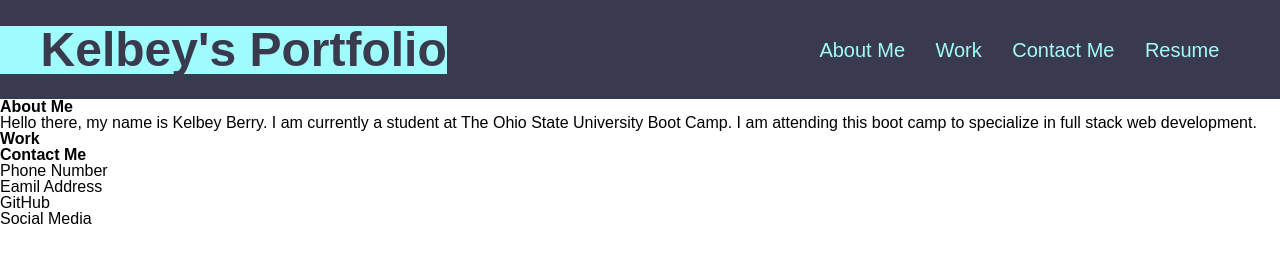
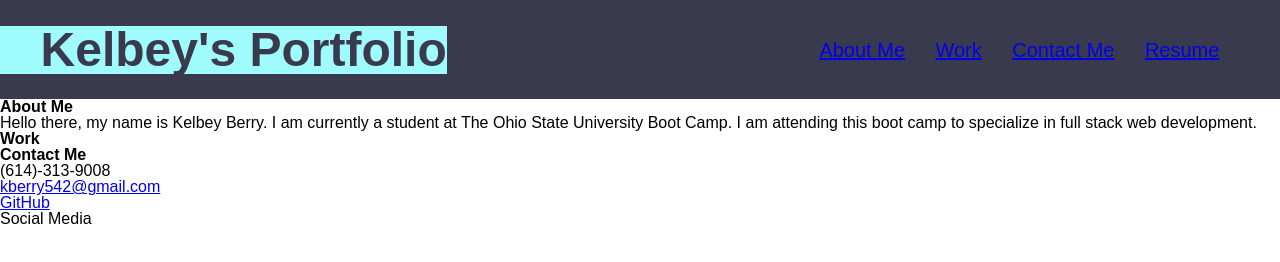
Before and after one commit to KGBerry542/02-Kelbeys-Portfolio, a plain HTML site: page index.html in a window 1280 px wide. Drawn offline with Linux system fonts and the light colour scheme.

Commit message:
adding contact me links

```diff
--- a/index.html
+++ b/index.html
@@ -12,31 +12,33 @@
         <h1>Kelbey's Portfolio</h1>
         <nav>
             <ul>
-                <li>About Me</li>
-                <li>Work</li>
-                <li>Contact Me</li>
-                <li>Resume</li>
+                <li><a href="#">About Me</a></li>
+                <li><a href="#">Work</a></li>
+                <li><a href="#">Contact Me</a></li>
+                <li><a href="#">Resume</a></li>
             </ul>
         </nav>
     </header>
 
     <main>
-        <div class="aboutMe">
+        <section>
+            <article class="aboutMe">
                 <h2>About Me</h2>
                 <p>Hello there, my name is Kelbey Berry. I am currently a student at The Ohio State University Boot Camp. I am attending this boot camp to specialize in full stack web development. </p>
-        </div>
-        <div class="work">
+            </article>
+            <article class="work">
                 <h3>Work</h3>
-        </div>
-        <div class="contactMe">
+            </article>
+            <article class="contactMe">
                 <h4>Contact Me</h4>
                 <ul>
-                <li>Phone Number</li>
-                <li>Eamil Address</li>
-                <li>GitHub</li>
+                    <li>(614)-313-9008</li>
+                    <li><a href= mailto: kberry542@gmail.com>kberry542@gmail.com</a></li>
+                    <li><a href= https://github.com/KGBerry542>GitHub</a></li>
                     <li>Social Media</li>
                 </ul>
-        </div>
+            </article>
+        </section>
     </main>
 
 </body>
```
Lines whose indentation alone changed are shown as unchanged.
